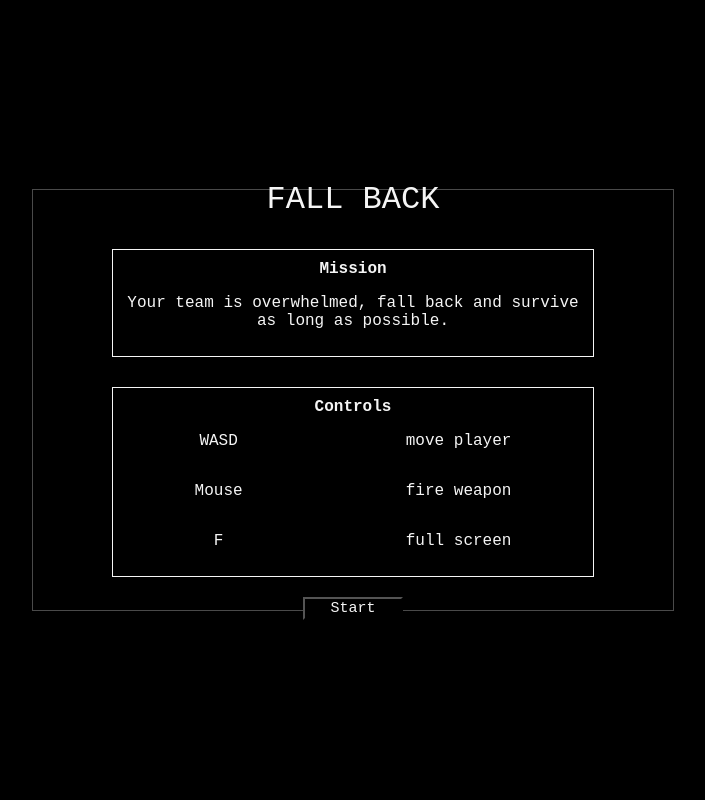
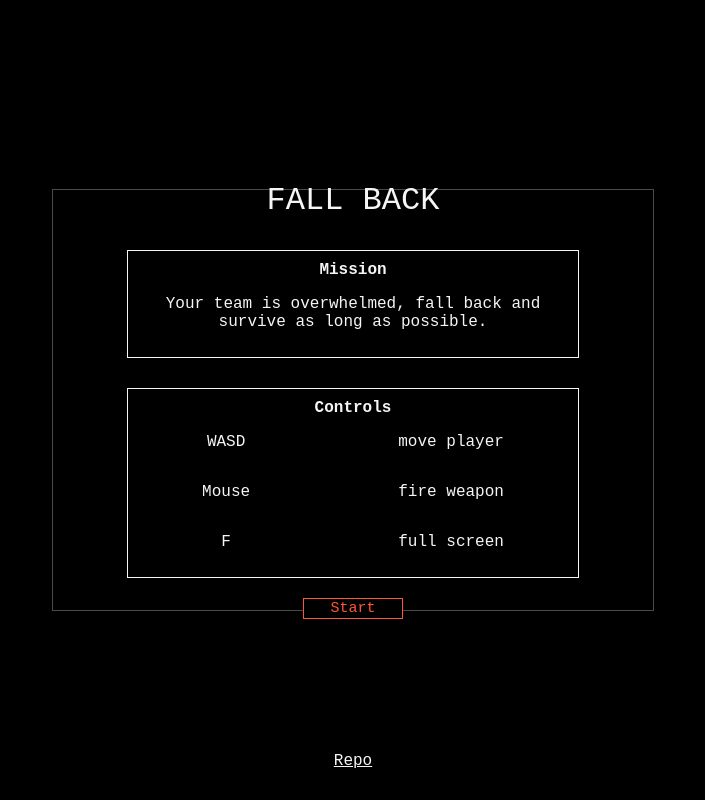
Before and after one commit to nasearle/fall-back, a website: page dev/index.html in a window 1280 px wide. Both pictures are taken after a click on the button "Start". Shown: the whole page, without its empty margins (287-992 px from the left). Drawn offline with nearby package versions, Linux system fonts and the light colour scheme.

Commit message:
feat: add repo link to start screen

```diff
--- a/dev/index.html
+++ b/dev/index.html
@@ -32,6 +32,7 @@
       </section>
       <button id="btnStartGame" class='btn'>Start</button>
     </div>
+    <a href="https://github.com/nasearle/fall-back" class="footer-url" target="_blank">Repo</a>
   </div>
 
   <div id="gameUi" class="gameUi" hidden>
--- a/dev/static/style.css
+++ b/dev/static/style.css
@@ -30,6 +30,20 @@ canvas {
 
 h4 {
   margin: 0;
+}
+
+a {
+  color: whitesmoke;
+}
+
+.footer-url {
+  position: fixed;
+  bottom: 30px;
+}
+
+a:hover, a:focus {
+  /* Player one's color */
+  color: #FF5733;
 }
 
 .overlay {
@@ -139,13 +153,24 @@ h4 {
   justify-content: center;
   width: 50%;
   padding: 0 0 20px 0;
+  max-width: 600px;
 }
 
 .btn {
   font-family: 'Courier New', Courier, monospace;
   color: whitesmoke;
   background-color: #000;
+  /* Alternative
+  color: #000;
+  background-color: whitesmoke;
+  */
   font-size: 15px;
   height: 40px;
   width: 100px;
 }
+
+.btn:hover, .btn:focus {
+  /* Player one's color */
+  color: #FF5733;
+  border: 1px solid #FF5733;
+}
```
